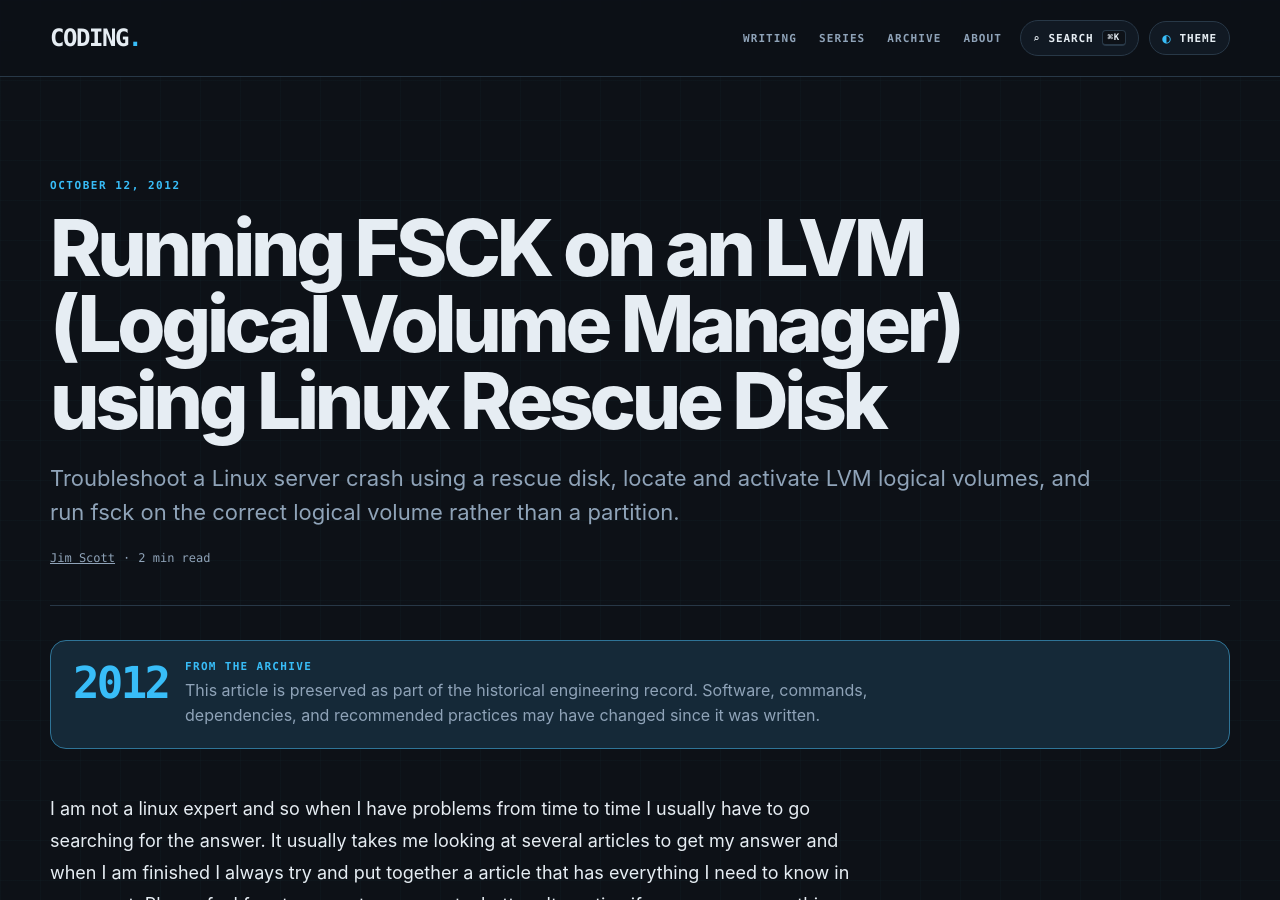
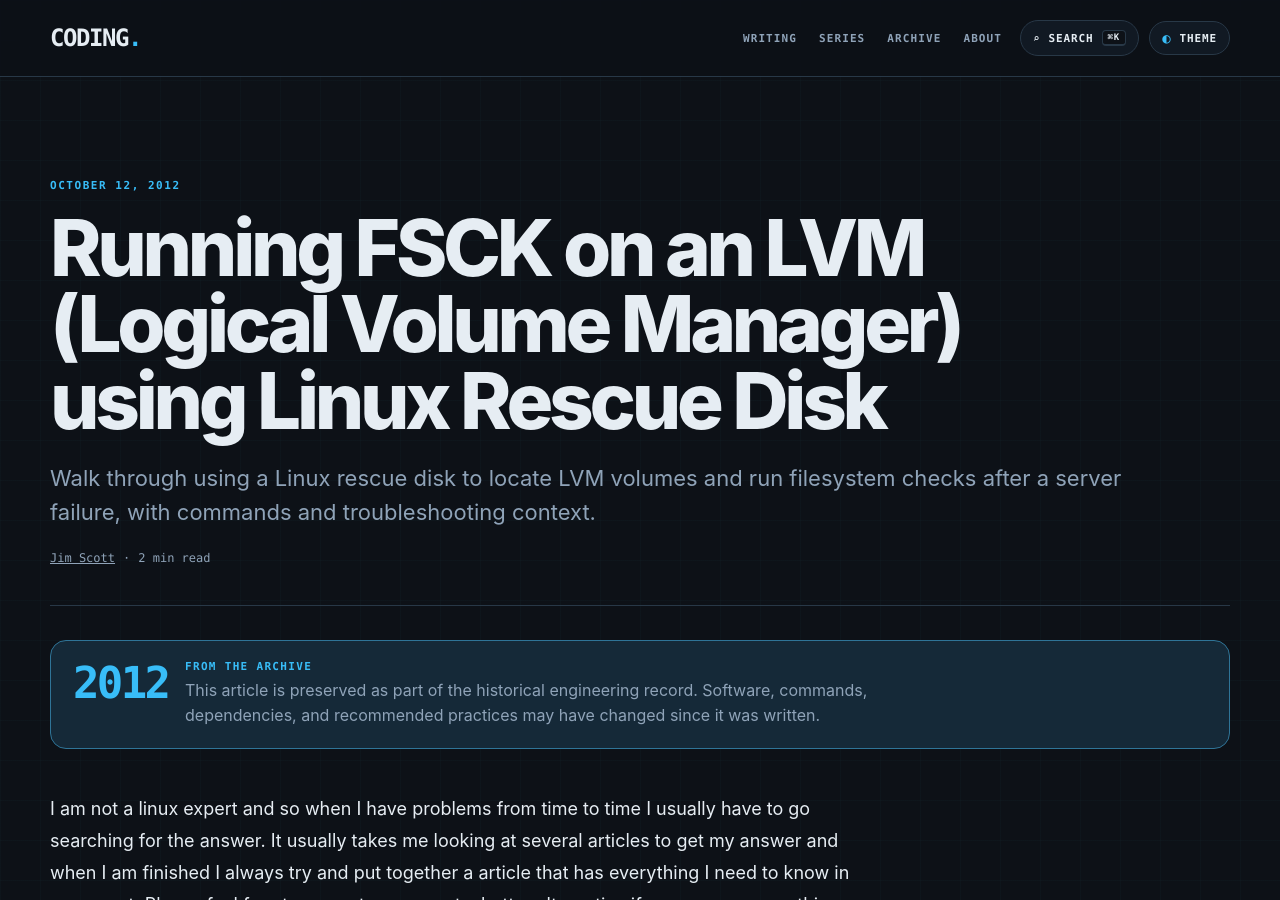
Before and after one commit to infoconex/coding-blog, a Jekyll site: the page built from post/2012/10/12/Running-FSCK-on-an-LVM-(Logical-Volume-Manager)-using-Linux-Rescue-Disk/index.md, in a window 1280 px wide and 900 px high. Built offline with Jekyll 4.4.1, drawn with Linux system fonts in a browser that asks for light colours.

Commit message:
SEO: improve page meta description

```diff
--- a/post/2012/10/12/Running-FSCK-on-an-LVM-(Logical-Volume-Manager)-using-Linux-Rescue-Disk/index.md
+++ b/post/2012/10/12/Running-FSCK-on-an-LVM-(Logical-Volume-Manager)-using-Linux-Rescue-Disk/index.md
@@ -2,7 +2,7 @@
 
 title: "Running FSCK on an LVM (Logical Volume Manager) using Linux Rescue Disk"
 date: "2012-10-12"
-description: "Troubleshoot a Linux server crash using a rescue disk, locate and activate LVM logical volumes, and run fsck on the correct logical volume rather than a partition."
+description: "Walk through using a Linux rescue disk to locate LVM volumes and run filesystem checks after a server failure, with commands and troubleshooting context."
 tags: []
 slug: "running-fsck-on-an-lvm-logical-volume-manager-using-linux-rescue-disk"
 author: "Jim Scott"
```
